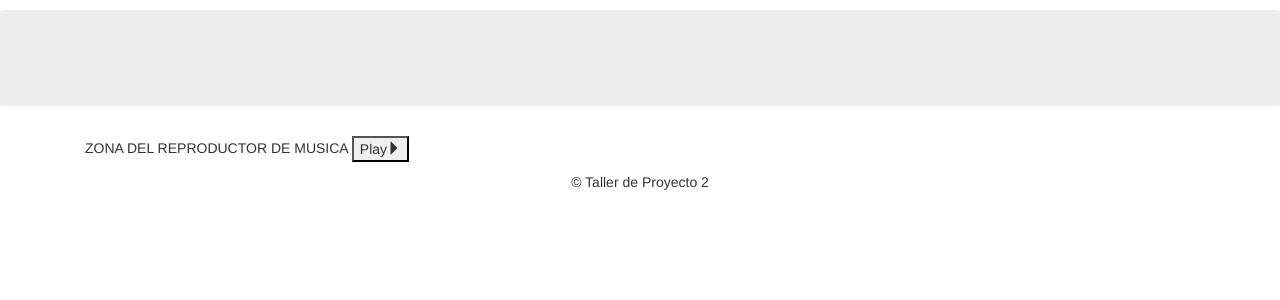
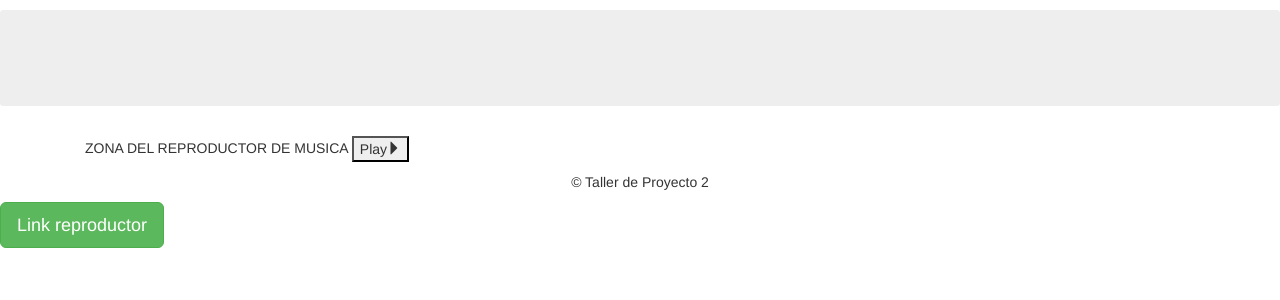
Before and after one commit to Nebulosa-R/tempus_omega, a Flask app: page / in a window 1280 px wide. Shown: the part 46-346 px from the top of the page. Run offline with Flask 2, Linux system fonts and the light colour scheme; data comes from the database, SQL or seed files in the repository; some libraries are stand-ins or nearby versions.

Commit message:
agrega boton para acceder a la pagina reproductor

```diff
--- a/www/templates/index.html
+++ b/www/templates/index.html
@@ -76,5 +76,6 @@
     <div class="footer-copyright text-center py-3">
         &copy; Taller de Proyecto 2
     </div>
+    <a class="btn btn-lg btn-success" href="reproductor">Link reproductor</a>
 </footer>
 </html>
```
